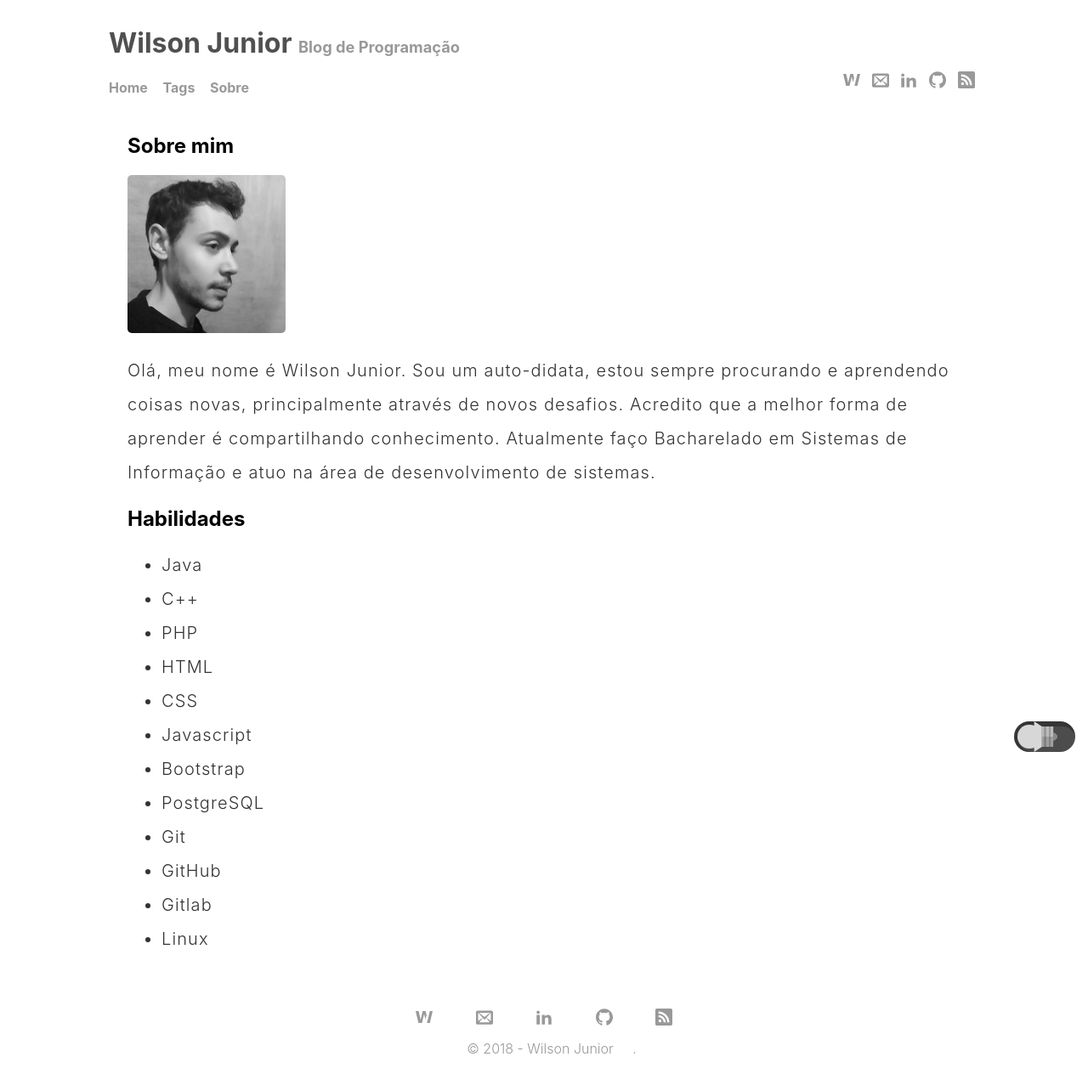
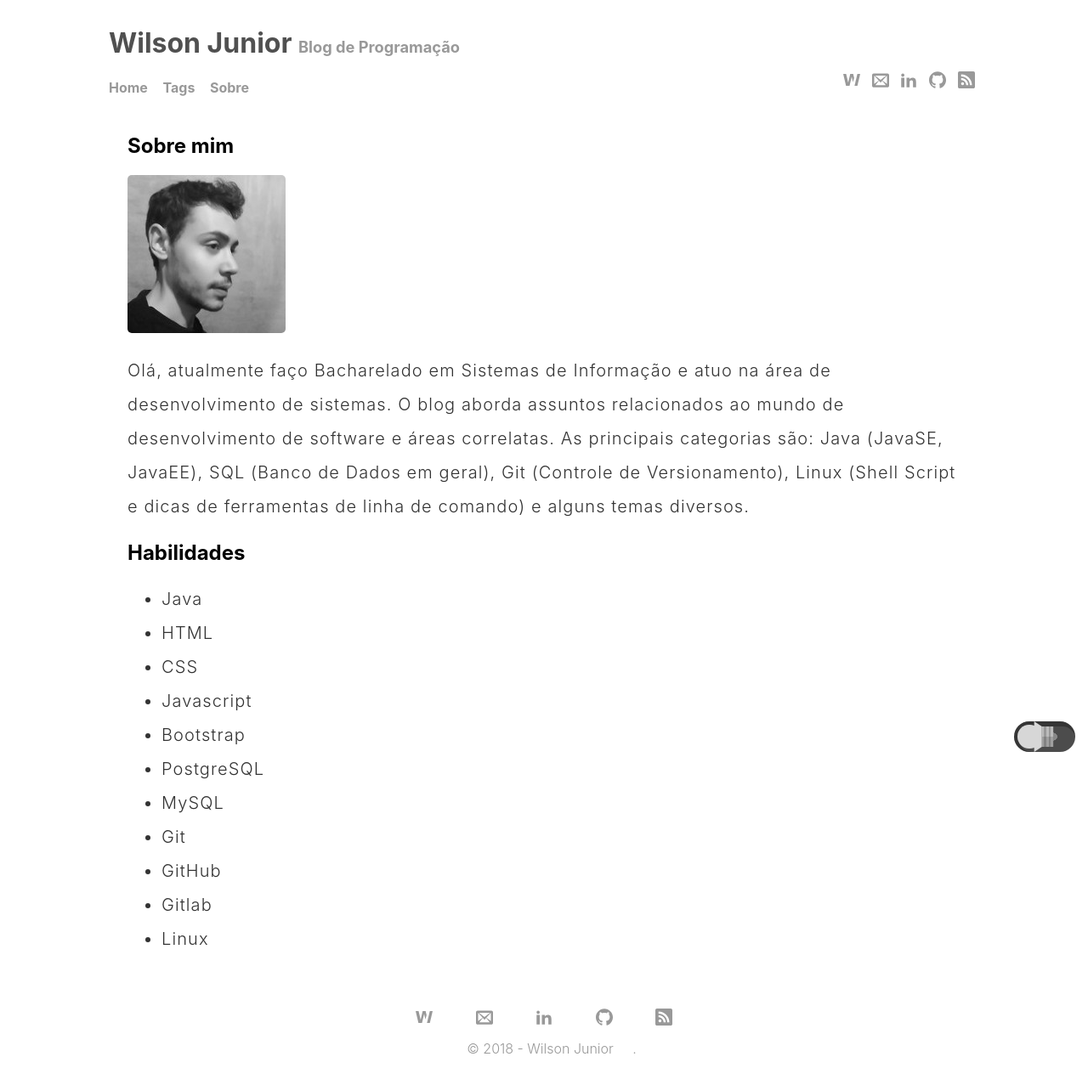
Before and after one commit to wilsonjuniordev/blog, a Jekyll site: the page built from about.html, in a window 1280 px wide. Shown: the whole page at 85% size. Built offline with Jekyll 4.4.1, drawn with Linux system fonts in a browser that asks for light colours.

```diff
--- a/about.html
+++ b/about.html
@@ -9,20 +9,21 @@
 
 <img itemprop="image" src="{{ site.baseurl }}/assets/img/others/profile.jpg" alt="Wilson Junior" class="auto">
 
-<p class="p-about">Olá, meu nome é Wilson Junior. Sou um auto-didata, estou sempre procurando e aprendendo coisas novas, principalmente através de novos desafios.
-	Acredito que a melhor forma de aprender é compartilhando conhecimento. Atualmente faço Bacharelado em Sistemas de Informação e atuo na área de desenvolvimento de sistemas.</p>
+<p class="p-about">Olá, atualmente faço Bacharelado em Sistemas de Informação e atuo na área de desenvolvimento de sistemas.
+    O blog aborda assuntos relacionados ao mundo de desenvolvimento de software e áreas correlatas.
+    As principais categorias são: Java (JavaSE, JavaEE), SQL (Banco de Dados em geral), Git (Controle de Versionamento),
+    Linux (Shell Script e dicas de ferramentas de linha de comando) e alguns temas diversos.</p>
 
 <h2>Habilidades</h2>
 
 <ul class="skill-list">
 	<li>Java</li>
-	<li>C++</li>
-	<li>PHP</li>
 	<li>HTML</li>
 	<li>CSS</li>
 	<li>Javascript</li>
 	<li>Bootstrap</li>
-	<li>PostgreSQL</li>
+    <li>PostgreSQL</li>
+    <li>MySQL</li>
 	<li>Git</li>
 	<li>GitHub</li>
 	<li>Gitlab</li>
```
Also changed, not shown: _posts/2018-08-13-conceitos-fundamentais-de-orientacao-a-objetos.md (+1 -1 lines).
